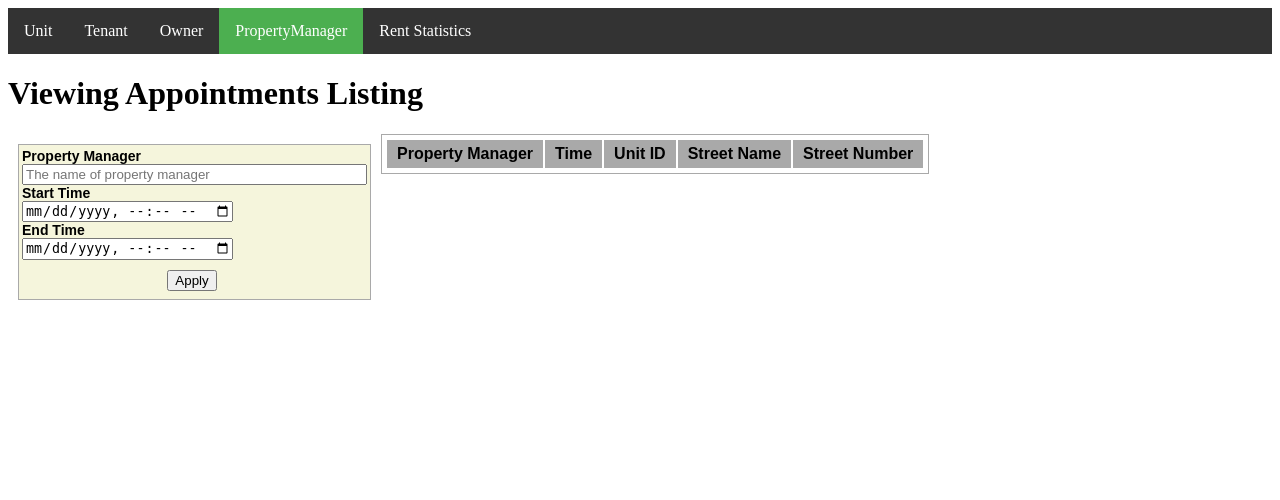
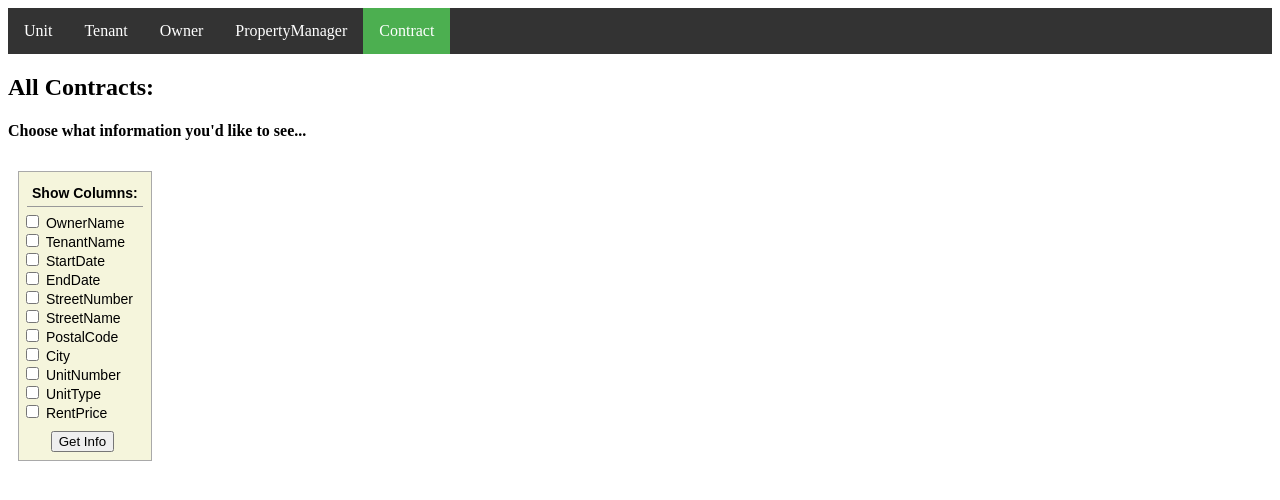
Before and after one commit to costewart/304-Project, a PHP site: page /Contract/contractProjection in a window 1280 px wide. Shown: the top 500 px of the page. Run offline with PHP 8.4, Linux system fonts and the light colour scheme; tables that the repository leaves empty hold one stand-in row (values such as "Sample post"); lists and menus that the app fills with data are empty.

Commit message:
add projection

```diff
--- /dev/null
+++ b/app/Controller/ContractController.php
@@ -0,0 +1,46 @@
+<?php
+class ContractController extends Controller
+{
+    protected $model;
+
+    public function __construct() {
+        $this->model = $this->model("Contract");
+    }
+
+    public function index() {
+        $this->view('contract/index', [
+            "contracts" => NULL
+        ]);
+    }
+
+    public function contractProjection() {
+        $ownerName = isset($_POST['OwnerName']) ? "o.Name AS OwnerName" : "";
+        $tenantName = isset($_POST['TenantName']) ? "t.Name AS TenantName" : "";
+        $startDate = isset($_POST['StartDate']) ? "c.StartDate" : "";
+        $endDate = isset($_POST['EndDate']) ? "cd.EndDate" : "";
+        $streetNumber = isset($_POST['StreetNumber']) ? "ba.Streetint AS StreetNumber" : "";
+        $streetName = isset($_POST['StreetName']) ? "ba.StreetName" : "";
+        $postalCode = isset($_POST['PostalCode']) ? "ba.PostalCode" : "";
+        $city = isset($_POST['City']) ? "pc.City" : "";
+        $unitNumber = isset($_POST['UnitNumber']) ? "u.UnitNum AS UnitNumber" : "";
+        $unitType = isset($_POST['UnitType']) ? "u.UnitType" : "";
+        $rentPrice = isset($_POST['RentPrice']) ? "c.RentPrice" : "";
+        $projectionArgs = array(
+            $ownerName,
+            $tenantName,
+            $startDate,
+            $endDate,
+            $streetNumber,
+            $streetName,
+            $postalCode,
+            $city,
+            $unitNumber,
+            $unitType,
+            $rentPrice);
+
+        $contracts = $this->model->contractProjection($projectionArgs);
+        $this->view('contract/index', [
+           "contracts" => $contracts
+        ]);
+    }
+}
--- a/app/Model/Stats.php
+++ b/app/Model/Contract.php
@@ -1,7 +1,7 @@
 <?php
 
 require_once 'Connection.php';
-class Stats
+class Contract
 {
     protected $conn;
     protected $connection;
@@ -22,6 +22,28 @@ class Stats
                     AND c.StartDate = cd.StartDate
                     AND ba.PostalCode = pc.PostalCode
                 ORDER BY ba.BuildingID, u.UnitID";
+        $results = $this->connection->query($sql);
+        return $results;
+    }
+
+    public function contractProjection($args) {
+        $cols = "";
+        foreach($args as $arg) {
+            if (!empty($arg)) {
+                $cols .= "$arg, ";
+            }
+        }
+        $cols = rtrim($cols, ', ');
+        $sql = "SELECT $cols
+        FROM Contracts c, Units u, BuildingAddresses ba, ContractDuration cd, PostalCodes pc, Owners o, Tenants t
+        WHERE c.UnitID = u.unitID
+            AND t.TenantID = c.TenantID
+            AND o.OwnerID = u.OwnerID
+            AND u.BuildingID = ba.BuildingID
+            AND c.Duration = cd.Duration
+            AND c.StartDate = cd.StartDate
+            AND ba.PostalCode = pc.PostalCode
+        ORDER BY ba.BuildingID, u.UnitID";
         $results = $this->connection->query($sql);
         return $results;
     }
--- /dev/null
+++ b/app/View/contract/index.php
@@ -0,0 +1,58 @@
+
+<html>
+    <head>
+        <link rel="stylesheet" type="text/css" href="/css/common.css" media="screen"/>
+    </head>
+    <body>
+        <?php $activeTab = 4;
+        include('../app/View/header.php');  ?>
+        <h2>All Contracts:</h2>
+        <h4>Choose what information you'd like to see...</h4>
+        <form class="filter-table" action='/Contract/contractProjection' method="post">
+            <div class="filter-option">
+                <div class="filter-label">Show Columns:</div>
+            </div>
+            <?php
+            $colOptions = array("OwnerName", "TenantName", "StartDate", "EndDate", "StreetNumber", "StreetName",
+                "PostalCode", "City", "UnitNumber", "UnitType", "RentPrice");
+            foreach($colOptions as $col) { ?>
+                <input type="checkbox" id="<?php echo $col ?>" name="<?php echo $col ?>" value="1"
+                        <?php if(isset($_POST[$col])) echo "checked='checked'"; ?> >
+                <label for="type-apt"><?php echo $col ?></label><br>
+            <?php } ?>
+            <div class="button-wrapper">
+                <input type="submit" value="Get Info">
+            </div>
+        </form>
+
+        <?php $contracts = $data["contracts"];
+
+        if ($contracts) {?>
+        <!-- Display all query results as-is -->
+        <table class="units-table">
+            <thead>
+                <tr>
+                <?php
+                $fields = $contracts->fetch_fields();
+                foreach ($fields as $field) {
+                    echo "<th>$field->name</th>";
+                }
+                ?>
+                </tr>
+            </thead>
+            <tbody>
+            <?php
+            while ( $row = $contracts->fetch_row() ){
+                foreach($row as $data) {
+                    echo "<td>$data</td>";
+                }
+                echo "</tr>";
+            } ?>
+            </tbody>
+        </table>
+        <?php
+        }
+        else {
+
+        } ?>
+</html>
--- a/app/View/header.php
+++ b/app/View/header.php
@@ -5,7 +5,7 @@
             ["/Tenant/index", "Tenant"],
             ["/Owner/index", "Owner"],
             ["/ViewingAppointment/index", "PropertyManager"],
-            ["/Stats/index", "Rent Statistics"],
+            ["/Contract/index", "Contract"],
         ];
         foreach ($options as $index => $option): ?>
             <li>
```
Also changed, not shown: app/Controller/StatsController.php (deleted, +0 -21 lines), app/View/stats/index.php (deleted, +0 -82 lines).
